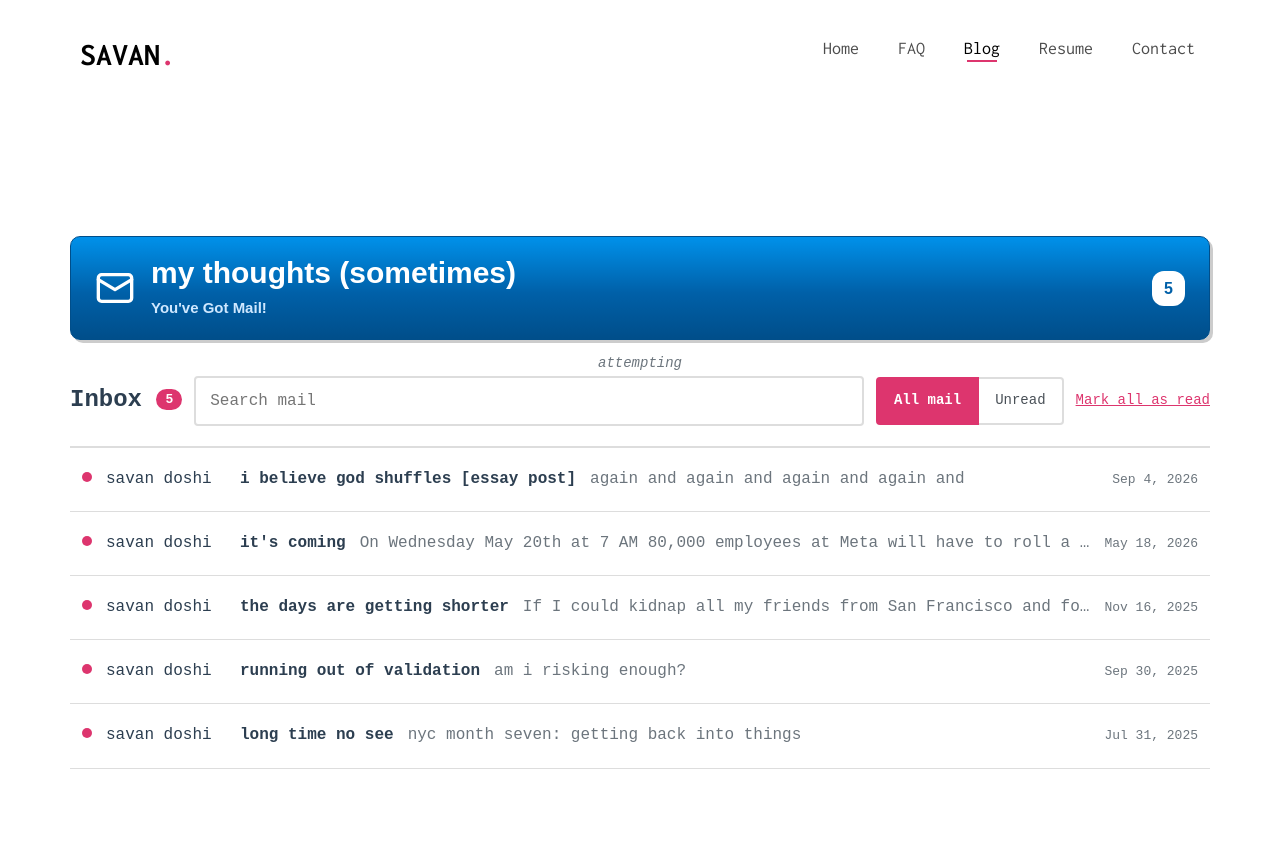
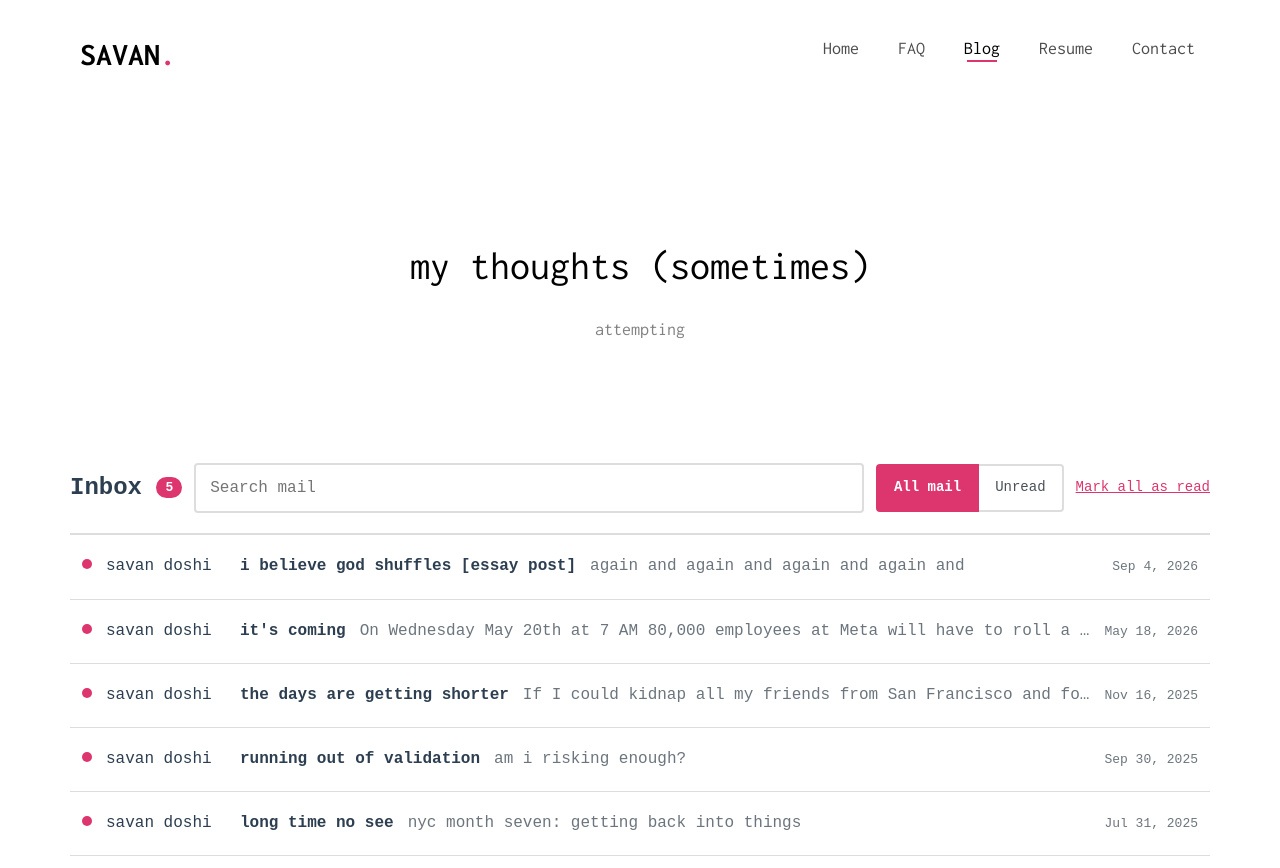
Before and after one commit to SevenYoshis/sevenyoshis.github.io, a plain HTML site: page blog.html in a window 1280 px wide. Drawn offline with Linux system fonts and the light colour scheme; a script that the page names is missing; files whose address does not match are found by name.

Commit message:
Revert the AOL-style blog header to the original heading

```diff
--- a/blog.html
+++ b/blog.html
@@ -47,7 +47,7 @@
 	<link rel="stylesheet" href="css/flexslider.css">
 
 	<!-- Theme style  -->
-	<link rel="stylesheet" href="css/style.css?v=3">
+	<link rel="stylesheet" href="css/style.css?v=4">
 
 	<!-- Modernizr JS -->
 	<script src="js/modernizr-2.6.2.min.js"></script>
@@ -87,16 +87,9 @@
 	<div id="fh5co-blog">
 		<div class="container">
 			<div class="row animate-box">
-				<div class="col-md-12">
-					<div class="aol-header">
-						<span class="aol-envelope" aria-hidden="true"><svg viewBox="0 0 24 24" fill="none" stroke="#fff" stroke-width="2" stroke-linecap="round" stroke-linejoin="round"><rect x="2" y="4" width="20" height="16" rx="2"/><path d="m2 7 10 6L22 7"/></svg></span>
-						<div class="aol-header-text">
-							<h2>my thoughts (sometimes)</h2>
-							<p>You've Got Mail!</p>
-						</div>
-						<span id="aol-mail-count" class="aol-mail-count">5</span>
-					</div>
-					<p class="aol-sub">attempting</p>
+				<div class="col-md-8 col-md-offset-2 text-center fh5co-heading">
+					<h2>my thoughts (sometimes)</h2>
+					<p>attempting</p>
 				</div>
 			</div>
 			<div class="row">
@@ -176,11 +169,6 @@
 			const badge = document.getElementById('unread-count');
 			badge.textContent = unread;
 			badge.style.display = unread ? '' : 'none';
-			const aolBadge = document.getElementById('aol-mail-count');
-			if (aolBadge) {
-				aolBadge.textContent = unread;
-				aolBadge.style.display = unread ? '' : 'none';
-			}
 		}
 		function escapeHtml(s) {
 			return s.replace(/&/g, '&amp;').replace(/</g, '&lt;').replace(/>/g, '&gt;').replace(/"/g, '&quot;');
--- a/css/style.css
+++ b/css/style.css
@@ -1998,18 +1998,3 @@ input[type="text"] {
   .email-subject { font-size: 24px; }
   .email-date { display: none; }
 }
-
-/* AOL-style blog header */
-.aol-header { display: flex; align-items: center; gap: 16px; background: linear-gradient(180deg, #0091ea 0%, #0060a8 55%, #004e8a 100%); border: 1px solid #004e8a; border-radius: 10px; padding: 18px 24px; box-shadow: 3px 3px 0px #ccc; font-family: Arial, Helvetica, sans-serif; }
-.aol-envelope { flex: 0 0 auto; display: flex; align-items: center; }
-.aol-envelope svg { width: 40px; height: 40px; }
-.aol-header-text { flex: 1; min-width: 0; }
-#fh5co-blog .aol-header-text h2 { color: #fff; font-family: Arial, Helvetica, sans-serif; font-size: 30px; font-weight: 700; margin: 0 0 4px 0; line-height: 1.2; }
-#fh5co-blog .aol-header-text p { color: #cfe8ff; font-size: 15px; font-weight: 700; margin: 0; }
-.aol-mail-count { flex: 0 0 auto; background: #fff; color: #0060a8; font-family: Arial, Helvetica, sans-serif; font-weight: 700; font-size: 16px; border-radius: 12px; padding: 4px 12px; }
-.aol-sub { text-align: center; color: #6c757d; font-style: italic; font-size: 14px; margin: 12px 0 0 0; font-family: "Courier New", monospace; }
-@media (max-width: 767px) {
-  .aol-header { padding: 14px 16px; gap: 12px; }
-  #fh5co-blog .aol-header-text h2 { font-size: 22px; }
-  .aol-envelope svg { width: 30px; height: 30px; }
-}
```
